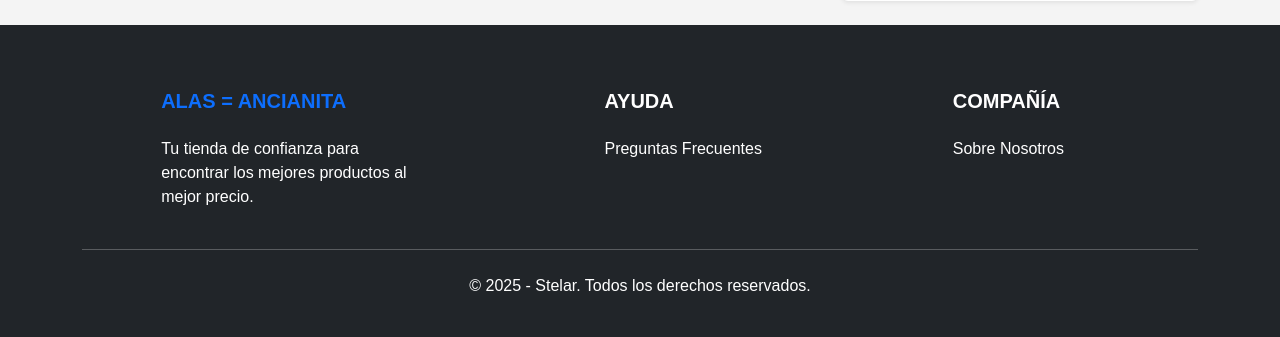
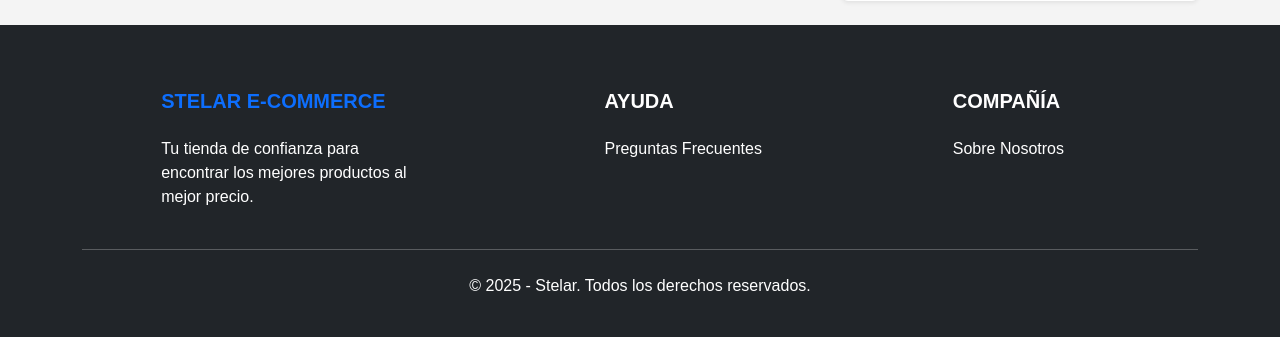
Before and after one commit to cosmik99/Stelar, a Django app: page /cart/ in a window 1280 px wide. Shown: the part 361-698 px from the top of the page. Run offline with Django 5.2, Linux system fonts and the light colour scheme.

Commit message:
Stelar 100%

```diff
--- a/Stelar/store/templates/base.html
+++ b/Stelar/store/templates/base.html
@@ -59,7 +59,7 @@
         <div class="container text-center text-md-start">
             <div class="row">
                 <div class="col-md-3 col-lg-3 mx-auto mt-3">
-                    <h5 class="text-uppercase mb-4 fw-bold text-primary">Alas = Ancianita</h5>
+                    <h5 class="text-uppercase mb-4 fw-bold text-primary">Stelar E-Commerce</h5>
                     <p>Tu tienda de confianza para encontrar los mejores productos al mejor precio.</p>
                 </div>
                 <div class="col-md-2 col-lg-2 mx-auto mt-3">
```
Also changed, not shown: Stelar/db.sqlite3.
